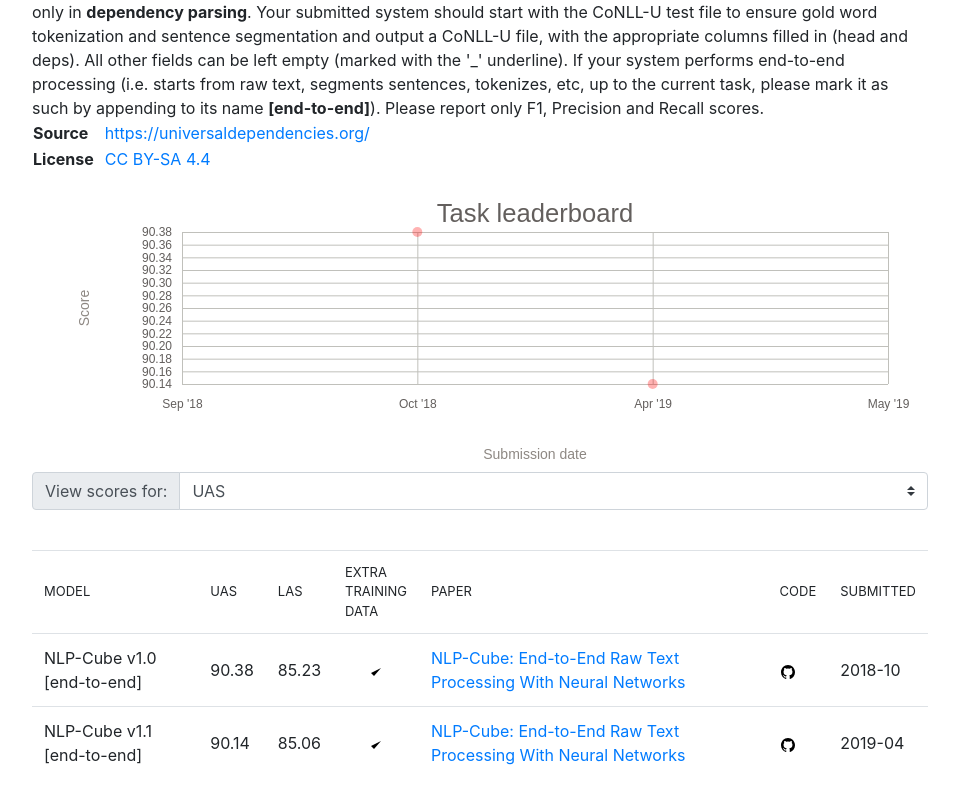
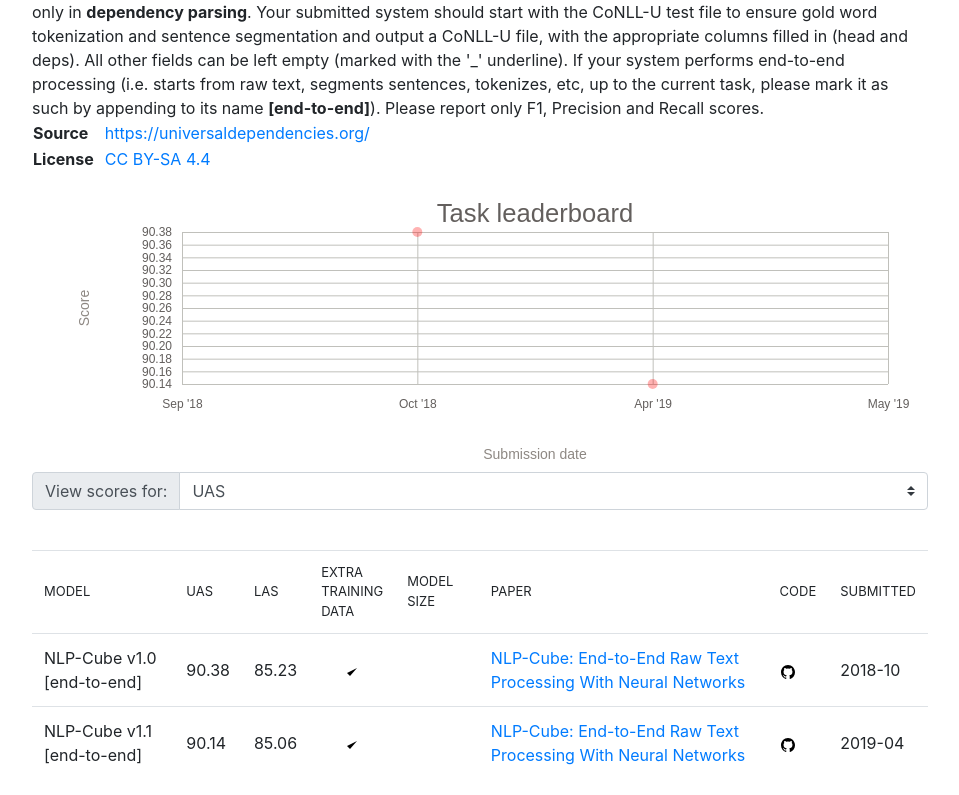
Before and after one commit to LiroBenchmark/LiroBenchmark.github.io, a React (Create React App) app: page /ro_benchmark_leaderboard/dataset/ud-romanian-rrt-treebank-dependency-parsing in a window 1280 px wide. Shown: the part 314-1109 px from the top of the page, without its empty margins (160-1119 px from the left). Built offline with nearby package versions, Linux system fonts and the light colour scheme.

Commit message:
Display model size in table with model info

```diff
--- a/src/Components/DatasetDetails.js
+++ b/src/Components/DatasetDetails.js
@@ -26,6 +26,7 @@
         <td className="td-extra-training-data">
           {model.extra_training_data ? <CheckIcon /> : <CrossIcon />}
         </td>
+        <td>{model.model_size}</td>
         <td>
           <a href={model.paper_link} target="_blank" rel="noopener noreferrer">
             {model.paper_title}
@@ -57,6 +58,7 @@
               <td>{m}</td>
             ))}
             <td>Extra training data</td>
+            <td>Model size</td>
             <td>Paper</td>
             <td>Code</td>
             <td>Submitted</td>
```
